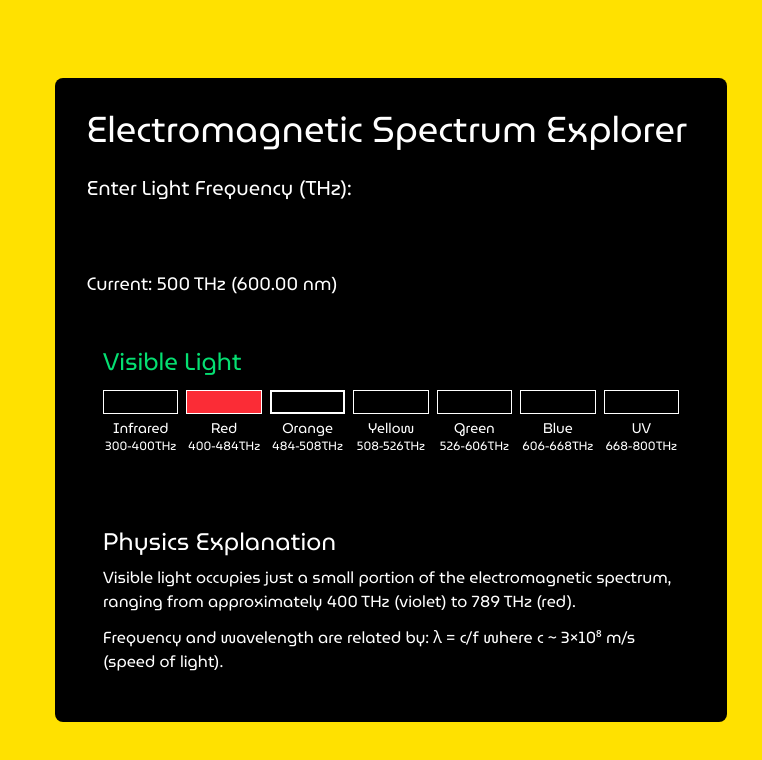
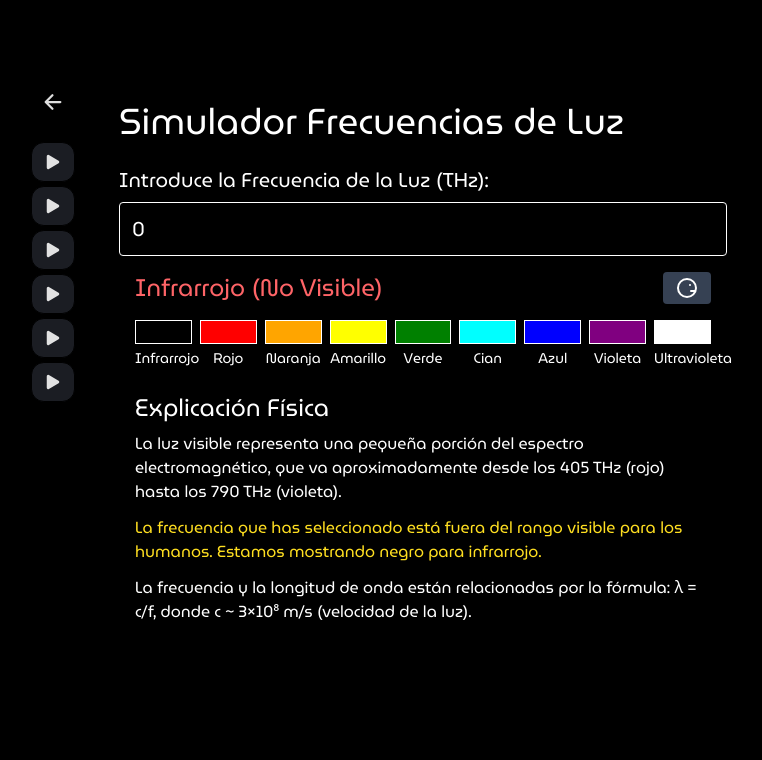
Before and after one commit to JohanSier/ondas-fisica, a React (Vite) app: page /simulador-frecuencias in a window 1280 px wide. Shown: the top 760 px of the page, without its empty margins (249-1011 px from the left). Built offline with nearby package versions, Linux system fonts and the light colour scheme.

Commit message:
feat: finish light simulator

```diff
--- a/src/assets/pages/LightLab.jsx
+++ b/src/assets/pages/LightLab.jsx
@@ -1,21 +1,51 @@
 import { useState, useEffect } from 'react';
+import { TbMoodLookDown } from "react-icons/tb";
+import { TbMoodLookRight } from "react-icons/tb";
+import { IoArrowBackOutline } from "react-icons/io5";
+import { IoPlay } from "react-icons/io5";
+import Overlay from "../../components/ExplanatoryVideos";
+
+import ondasVideo from "../videos/longitudesDeOnda.mp4"
+import videoEjemplo from "../videos/videoEjemplo.mp4"
+import { Link } from 'react-router-dom';
 
 export default function LightLab() {
-  const [frequency, setFrequency] = useState(500); // Default to green-ish
+  const [frequency, setFrequency] = useState(0); // Default to black
+
+  const [confirmedFrequency, setConfirmedFrequency] = useState(null);
   const [wavelength, setWavelength] = useState(0);
-  const [color, setColor] = useState('rgb(0, 255, 0)');
-  const [visible, setVisible] = useState(true);
+  const [color, setColor] = useState('rgb(0, 0, 0)');
+  const [visible, setVisible] = useState(false);
+
+  const [showRanges, setShowRanges] = useState(false);
+  const [src, setSrc] = useState("")
+  const [q, setQ] = useState("")
+  const [showOverlay, setShowOverlay] = useState(false);
+  // New state for watched videos and current video
+  const [watchedVideos, setWatchedVideos] = useState(new Set());
+  const [currentVideo, setCurrentVideo] = useState(null);
+
+  function visibleOverlay(link, question) {
+    setShowOverlay(false);
+    setTimeout(() => {
+      setSrc(link);
+      setQ(question);
+      setCurrentVideo(link);
+      setShowOverlay(true);
+    }, 50);
+  }
 
   // Frequency to color mapping
   const frequencyToColor = (freq) => {
     // Visible spectrum ranges (THz)
     const visibleRanges = [
-      { min: 400, max: 484, color: 'red' },     // Red
-      { min: 484, max: 508, color: 'orange' },  // Orange
-      { min: 508, max: 526, color: 'yellow' },   // Yellow
-      { min: 526, max: 606, color: 'green' },    // Green
-      { min: 606, max: 668, color: 'blue' },     // Blue
-      { min: 668, max: 789, color: 'violet' }   // Violet
+      { min: 405, max: 480, color: 'red' },       // 625–740 nm
+      { min: 480, max: 510, color: 'orange' },    // 590–625 nm
+      { min: 510, max: 530, color: 'yellow' },    // 565–590 nm
+      { min: 530, max: 600, color: 'green' },     // 500–565 nm
+      { min: 600, max: 620, color: 'cyan' },      // 485–500 nm
+      { min: 620, max: 680, color: 'blue' },      // 440–485 nm
+      { min: 680, max: 790, color: 'violet' }     // 380–440 nm
     ];
 
     // Convert frequency to wavelength (nm)
@@ -23,9 +53,9 @@ export default function LightLab() {
     setWavelength(wavelength);
 
     // Check if frequency is visible
-    if (freq < 400 || freq > 789) {
+    if (freq < 405 || freq > 790) {
       setVisible(false);
-      return freq < 400 ? 'black' : 'white'; // Infrared or ultraviolet
+      return freq < 405 ? 'black' : 'white'; // Infrared or ultraviolet
     }
 
     setVisible(true);
@@ -37,40 +67,138 @@ export default function LightLab() {
     // Calculate RGB values based on frequency position in the range
     const position = (freq - range.min) / (range.max - range.min);
 
-    switch(range.color) {
-      case 'red':
-        return `rgb(255, ${Math.floor(255 * (1 - position))}, 0)`;
-      case 'orange':
-        return `rgb(255, ${Math.floor(165 + 90 * position)}, 0)`;
-      case 'yellow':
-        return `rgb(255, 255, ${Math.floor(100 * position)})`;
-      case 'green':
-        return `rgb(${Math.floor(255 * (1 - position))}, 255, 0)`;
-      case 'blue':
-        return `rgb(0, ${Math.floor(255 * (1 - position))}, 255)`;
-      case 'violet':
-        return `rgb(${Math.floor(150 + 105 * position)}, 0, ${Math.floor(255 - 100 * position)})`;
-      default:
-        return 'white';
+    const interpolate = (start, end, factor) => Math.round(start + (end - start) * factor);
+
+    switch (range.color) {
+      case 'red': {
+        const r = 255;
+        const g = interpolate(0, 100, 1 - position);
+        const b = 0;
+        return `rgb(${r}, ${g}, ${b})`;
+      }
+      case 'orange': {
+        const r = 255;
+        const g = interpolate(100, 165, position);
+        const b = 0;
+        return `rgb(${r}, ${g}, ${b})`;
+      }
+      case 'yellow': {
+        const r = 255;
+        const g = 255;
+        const b = interpolate(0, 50, 1 - position);
+        return `rgb(${r}, ${g}, ${b})`;
+      }
+      case 'green': {
+        const r = 0;
+        const g = 255;
+        const b = interpolate(0, 100, position);
+        return `rgb(${r}, ${g}, ${b})`;
+      }
+      case 'cyan': {
+        const r = 0;
+        const g = 255;
+        const b = interpolate(255, 200, 1 - position);
+        return `rgb(${r}, ${g}, ${b})`;
+      }
+      case 'blue': {
+        const r = interpolate(0, 50, 1 - position);
+        const g = interpolate(0, 50, 1 - position);
+        const b = 255;
+        return `rgb(${r}, ${g}, ${b})`;
+      }
+      case 'violet': {
+        const r = interpolate(100, 148, position);
+        const g = 0;
+        const b = interpolate(211, 255, position);
+        return `rgb(${r}, ${g}, ${b})`;
+      }
     }
   };
 
   useEffect(() => {
-    const newColor = frequencyToColor(frequency);
+    if (confirmedFrequency !== null) {
+      const newColor = frequencyToColor(confirmedFrequency);
       setColor(newColor);
-  }, [frequency]);
+    }
+  }, [confirmedFrequency]);
 
   return (
+
     <div
-      className="min-h-screen flex flex-col items-center justify-center p-8 transition-colors duration-500"
+      className="min-h-screen flex items-center justify-center gap-1 p-8 transition-colors duration-500"
       style={{ backgroundColor: color }}
     >
-      <div className="bg-black bg-opacity-70 text-white p-8 rounded-lg max-w-2xl w-full">
-        <h1 className="text-4xl mb-6">Electromagnetic Spectrum Explorer</h1>
+      {showOverlay && (
+        <Overlay
+          videoSrc={src}
+          question={q}
+          onClose={() => {
+            setWatchedVideos((prev) => new Set(prev).add(currentVideo));
+            setShowOverlay(false);
+          }}
+        />
+      )}
 
-        <div className="mb-8">
+      <div className='flex flex-col pt-3 px-2 bg-black w-15 h-165 rounded-xl'>
+        <Link to='/' title="Back Button "className='cursor-pointer flex items-center justify-center w-full h-10 bg-[black] hover:bg-[#1B1D23] rounded-[.8rem]'>
+          <IoArrowBackOutline size={24}/>
+        </Link>
+
+        <div className='flex mt-5 flex-col gap-1'>
+          <button
+            title="First Video"
+            onClick={() => visibleOverlay(ondasVideo, "¿Qué representa la longitud de onda en el contexto de la luz?")}
+            className={`cursor-pointer border border-black flex items-center justify-center w-full h-10 rounded-[.8rem] ${
+              watchedVideos.has(ondasVideo)
+                ? 'bg-green-600 hover:bg-green-700'
+                : 'bg-[#1B1D23] hover:bg-[#121317]'
+            }`}
+          >
+            <IoPlay color="#E2E2E2" size={20} />
+          </button>
+
+          <button
+            title="Second Video"
+            onClick={() => visibleOverlay(videoEjemplo, "¿Cúal es la física detrás de la percepción del color?")}
+            className={`cursor-pointer border border-black flex items-center justify-center w-full h-10 rounded-[.8rem] ${
+              watchedVideos.has(videoEjemplo)
+                ? 'bg-green-600 hover:bg-green-700'
+                : 'bg-[#1B1D23] hover:bg-[#121317]'
+            }`}
+          >
+            <IoPlay color="#E2E2E2" size={20} />
+          </button>
+
+          <Link title="Third Video" className='cursor-pointer border border-black flex items-center justify-center w-full h-10 bg-[#1B1D23] hover:bg-[#121317] rounded-[.8rem]'>
+            <IoPlay color="#E2E2E2" size={20}/>
+          </Link>
+
+          <Link title="Fourth Video" className='cursor-pointer border border-black flex items-center justify-center w-full h-10 bg-[#1B1D23] hover:bg-[#121317] rounded-[.8rem]'>
+            <IoPlay color="#E2E2E2" size={20}/>
+          </Link>
+
+          <Link title="Fifth Video" className='cursor-pointer border border-black flex items-center justify-center w-full h-10 bg-[#1B1D23] hover:bg-[#121317] rounded-[.8rem]'>
+            <IoPlay color="#E2E2E2" size={20}/>
+          </Link>
+
+          <Link title="Sixth Video" className='cursor-pointer border border-black flex items-center justify-center w-full h-10 bg-[#1B1D23] hover:bg-[#121317] rounded-[.8rem]'>
+            <IoPlay color="#E2E2E2" size={20}/>
+          </Link>
+        </div>
+
+
+
+
+
+
+
+      </div>
+      <div className="bg-black bg-opacity-70 text-white p-8 rounded-lg h-165 max-w-2xl w-full">
+        <h1 className="text-4xl mb-6">Simulador Frecuencias de Luz</h1>
+
+        <div className="">
           <label htmlFor="frequency" className="block text-xl mb-2">
-            Enter Light Frequency (THz):
+            Introduce la Frecuencia de la Luz (THz):
           </label>
           <input
             id="frequency"
@@ -80,61 +208,85 @@ export default function LightLab() {
             step="1"
             value={frequency}
             onChange={(e) => setFrequency(Number(e.target.value))}
-            className="w-full p-3 rounded text-black text-xl"
+            onKeyDown={(e) => {
+              if (e.key === 'Enter') {
+                setConfirmedFrequency(Number(e.target.value));
+              }
+            }}
+            className="w-full p-3 rounded border border-white text-white text-xl"
           />
+          {confirmedFrequency !== null && (
             <div className="mt-2 text-lg">
-            Current: {frequency} THz ({wavelength.toFixed(2)} nm)
+              Actual: {confirmedFrequency} THz ({wavelength.toFixed(2)} nm)
             </div>
+          )}
         </div>
 
         <div className="bg-black bg-opacity-50 p-4 rounded-lg mb-6">
+          <div className="flex justify-between">
           <h2 className="text-2xl mb-3">
             {visible ? (
-              <span className="text-green-400">Visible Light</span>
-            ) : frequency < 400 ? (
-              <span className="text-red-400">Infrared (Not Visible)</span>
+              <span className="text-green-400">Luz Visible</span>
+            ) : confirmedFrequency < 405 ? (
+              <span className="text-red-400">Infrarrojo (No Visible)</span>
             ) : (
-              <span className="text-purple-400">Ultraviolet (Not Visible)</span>
+              <span className="text-purple-400">Ultravioleta (No Visible)</span>
             )}
           </h2>
 
-          <div className="grid grid-cols-7 gap-2 mb-4">
+          <button
+            onClick={() => setShowRanges(!showRanges)}
+            className="cursor-pointer mb-4 px-3 py-1 bg-gray-700 text-white rounded hover:bg-gray-600 transition-all duration-300 ease-in-out"
+            title="Mostrar/Ocultar Rangos"
+          >
+            {showRanges ? <TbMoodLookDown size={24}/> : <TbMoodLookRight size={24}/>}
+          </button>
+          </div>
+
+
+          <div className="grid grid-cols-9 gap-2">
             {[
-              { label: 'Infrared', min: 300, max: 400, color: 'black' },
-              { label: 'Red', min: 400, max: 484, color: 'red' },
-              { label: 'Orange', min: 484, max: 508, color: 'orange' },
-              { label: 'Yellow', min: 508, max: 526, color: 'yellow' },
-              { label: 'Green', min: 526, max: 606, color: 'green' },
-              { label: 'Blue', min: 606, max: 668, color: 'blue' },
-              { label: 'UV', min: 668, max: 800, color: 'purple' }
+              { label: 'Infrarrojo', min: 300, max: 404, color: 'black' },
+              { label: 'Rojo', min: 405, max: 479, color: 'red' },
+              { label: 'Naranja', min: 480, max: 509, color: 'orange' },
+              { label: 'Amarillo', min: 510, max: 529, color: 'yellow' },
+              { label: 'Verde', min: 530, max: 599, color: 'green' },
+              { label: 'Cian', min: 600, max: 619, color: 'cyan' },
+              { label: 'Azul', min: 620, max: 679, color: 'blue' },
+              { label: 'Violeta', min: 680, max: 789, color: 'purple' },
+              { label: 'Ultravioleta', min: 790, max: 850, color: 'white' }
             ].map((range) => (
               <div key={range.label} className="text-center">
                 <div
-                  className={`h-6 w-full bg-${range.color}-500 border ${frequency >= range.min && frequency < range.max ? 'border-white border-2' : ''}`}
+                  style={{ backgroundColor: range.color }}
+                  className={`h-6 w-full border ${frequency >= range.min && frequency < range.max ? 'border-white border-2' : ''}`}
                 ></div>
                 <div className="text-sm mt-1">{range.label}</div>
+                {showRanges && (
                   <div className="text-xs">
                     {range.min}-{range.max}THz
                   </div>
+                )}
               </div>
             ))}
           </div>
         </div>
 
-        <div className="bg-black bg-opacity-50 p-4 rounded-lg">
-          <h2 className="text-2xl mb-2">Physics Explanation</h2>
+        <div className="bg-black bg-opacity-50 p-4 -mt-8 rounded-lg">
+          <h2 className="text-2xl mb-2">Explicación Física</h2>
           <p className="mb-3">
-            Visible light occupies just a small portion of the electromagnetic spectrum,
-            ranging from approximately 400 THz (violet) to 789 THz (red).
+            La luz visible representa una pequeña porción del espectro electromagnético,
+            que va aproximadamente desde los 405 THz (rojo) hasta los 790 THz (violeta).
           </p>
           {!visible && (
             <p className="text-yellow-300">
-              The frequency you've selected is outside the visible range for humans.
-              We're displaying {frequency < 400 ? 'black for infrared' : 'white for ultraviolet'}.
+              La frecuencia que has seleccionado está fuera del rango visible para los humanos.
+              Estamos mostrando {confirmedFrequency < 405 ? 'negro para infrarrojo' : 'blanco para ultravioleta'}.
             </p>
           )}
           <p className="mt-3">
-            Frequency and wavelength are related by: λ = c/f where c ≈ 3×10⁸ m/s (speed of light).
+            La frecuencia y la longitud de onda están relacionadas por la fórmula: λ = c/f,
+            donde c ≈ 3×10⁸ m/s (velocidad de la luz).
           </p>
         </div>
       </div>
```
Also changed, not shown: src/assets/images/atom.png (added), src/assets/images/sound-wave.png (added). Lines whose indentation alone changed are shown as unchanged.
